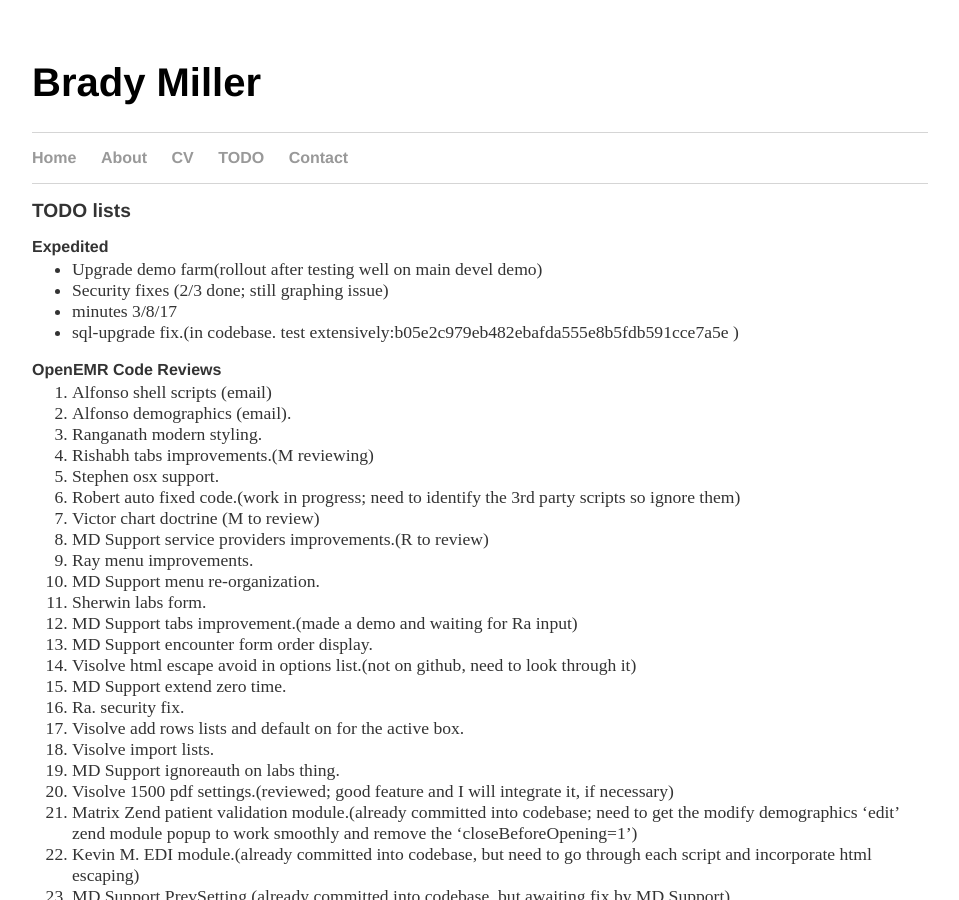
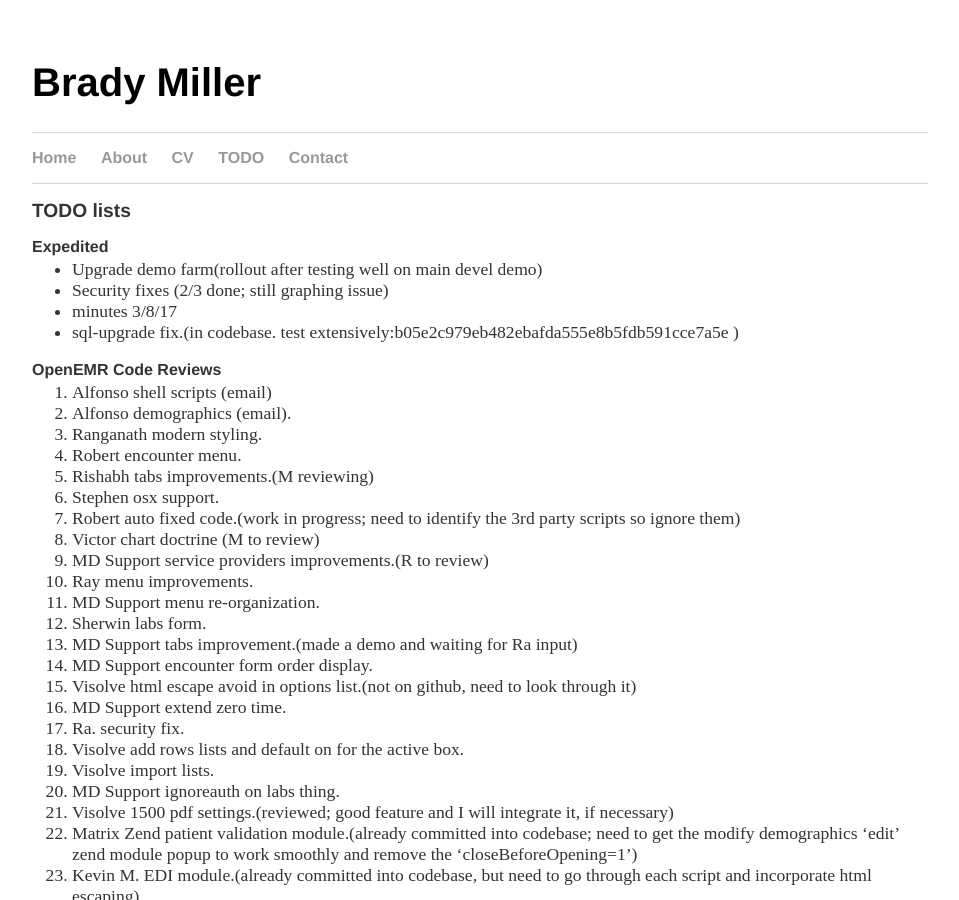
Before and after one commit to bradymiller/bradymiller.github.io, a Jekyll site: the page built from todo/index.md, in a window 1280 px wide and 900 px high. Shown: the whole window, without its empty margins (160-1119 px from the left). Built offline with Jekyll 4.4.1, drawn with Linux system fonts in a browser that asks for light colours; our own code applies the rules of GitHub Pages for plain Markdown files; some of the changed text lies outside the part shown.

Commit message:
Update index.md

```diff
--- a/todo/index.md
+++ b/todo/index.md
@@ -13,6 +13,7 @@
 1. Alfonso shell scripts (email)
 1. Alfonso demographics (email).
 1. Ranganath modern styling.
+1. Robert encounter menu.
 1. Rishabh tabs improvements.(M reviewing)
 1. Stephen osx support.
 1. Robert auto fixed code.(work in progress; need to identify the 3rd party scripts so ignore them)
```
Also changed, not shown: other parts of todo/index.md (+0 -1 lines).
